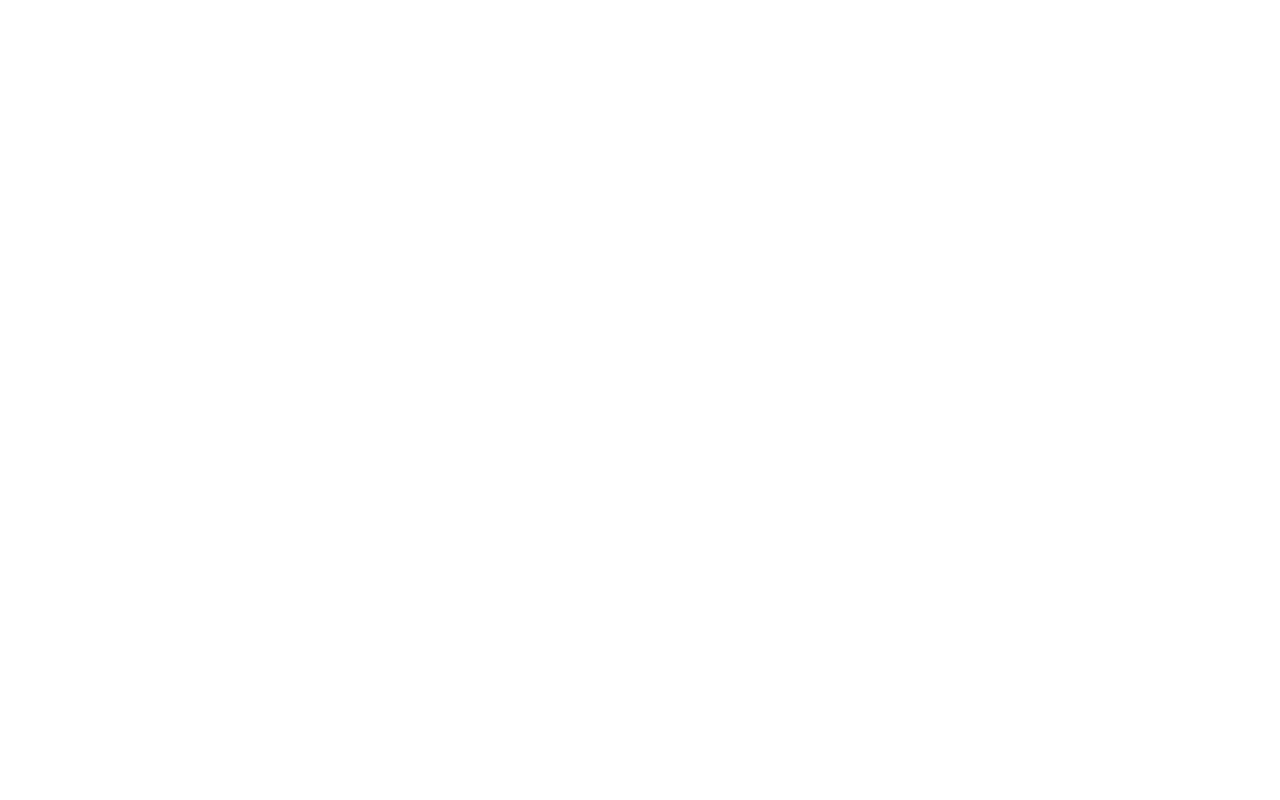
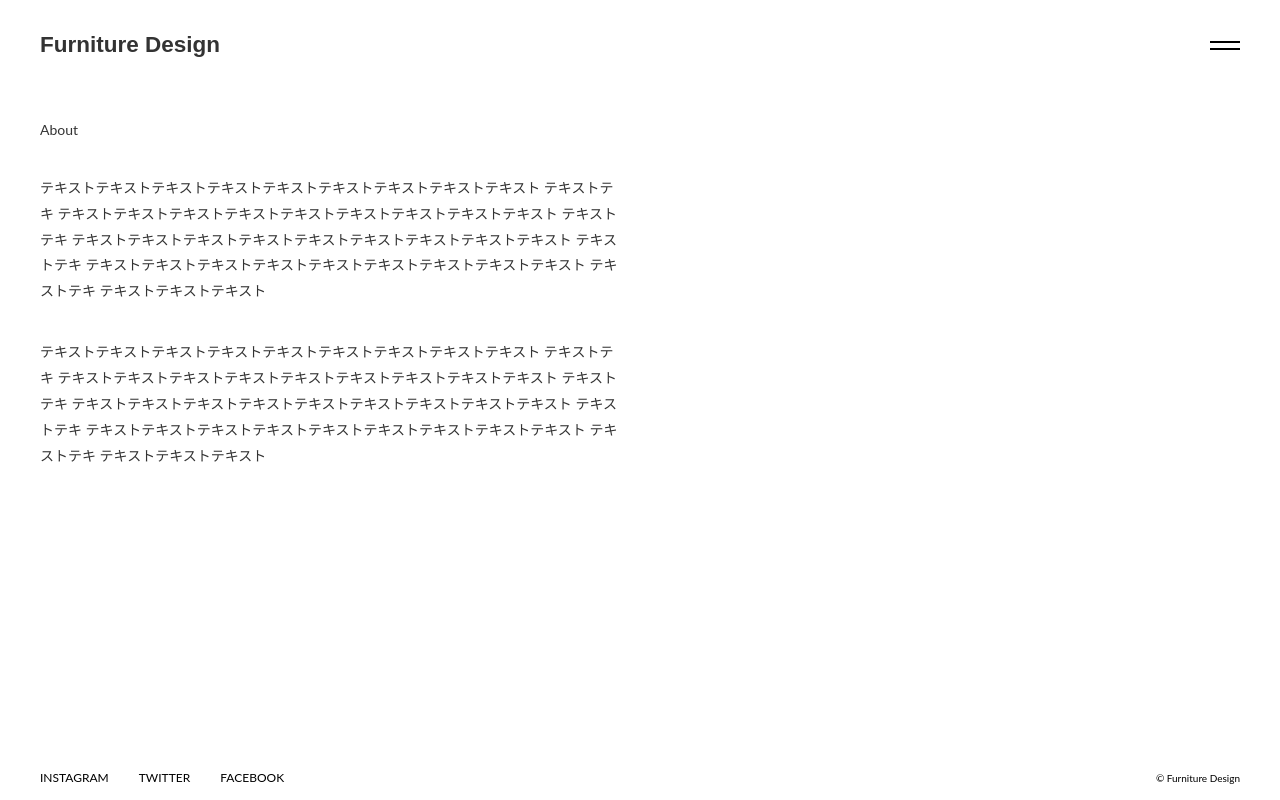
Before and after one commit to Kosuke-Kg/storeSite, a website: page html/release/about/index.html in a window 1280 px wide. Drawn offline with Linux system fonts and the light colour scheme.

Commit message:
AboutPageの作成

```diff
--- a/html/src/sass/components/titles.scss
+++ b/html/src/sass/components/titles.scss
@@ -1,4 +1,6 @@
+@use "../mixin/colors" as colors;
 #pageTitle {
   font-size: 14px;
   line-height: 1.2;
+  color: colors.$black;
 }
--- /dev/null
+++ b/html/src/sass/pages/abouut.scss
@@ -0,0 +1,30 @@
+@use "../mixin/layouts" as layout;
+@use "../mixin/colors" as colors;
+
+#about {
+  @include layout.contentsSize;
+  padding-bottom: clamp(6.25rem, 5.5519rem + 3.0601vw, 8rem);
+  width: 100vw;
+
+  #sec1 {
+    padding: 30px 0 0;
+
+    #pageTitle {
+      margin: 0 0 36px;
+    }
+
+    .description {
+      max-width: 583px;
+      font-size: 14px;
+      line-height: 1.85;
+      color: colors.$black;
+
+      & > * {
+        margin: 0 0 35px;
+      }
+      & > *:last-child {
+        margin-bottom: 0;
+      }
+    }
+  }
+}
--- a/html/src/sass/style.scss
+++ b/html/src/sass/style.scss
@@ -9,3 +9,4 @@
 @import "pages/top";
 @import "pages/products";
 @import "pages/productsPage";
+@import "pages/abouut";
```
Also changed, not shown: html/release/about/index.html, html/release/src/css/style.css, html/release/src/css/style.min.css, 1 other file.
